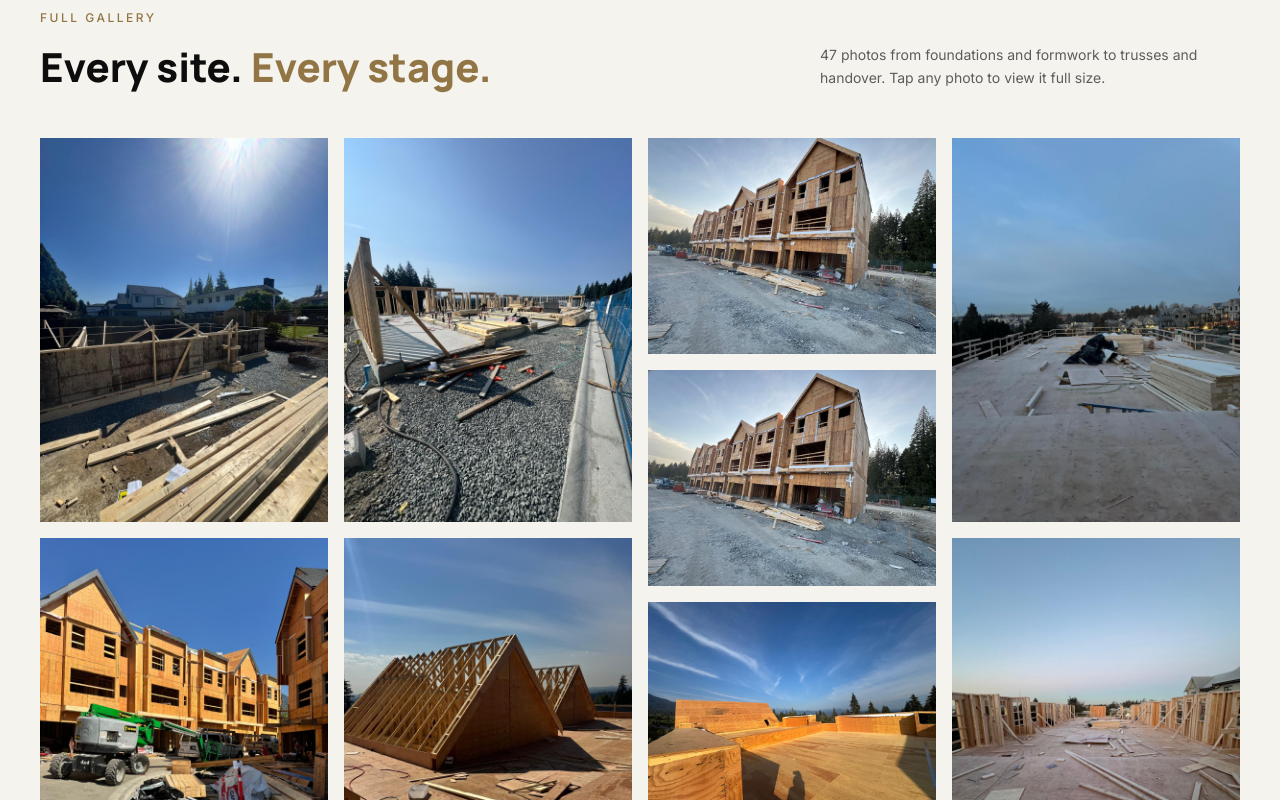
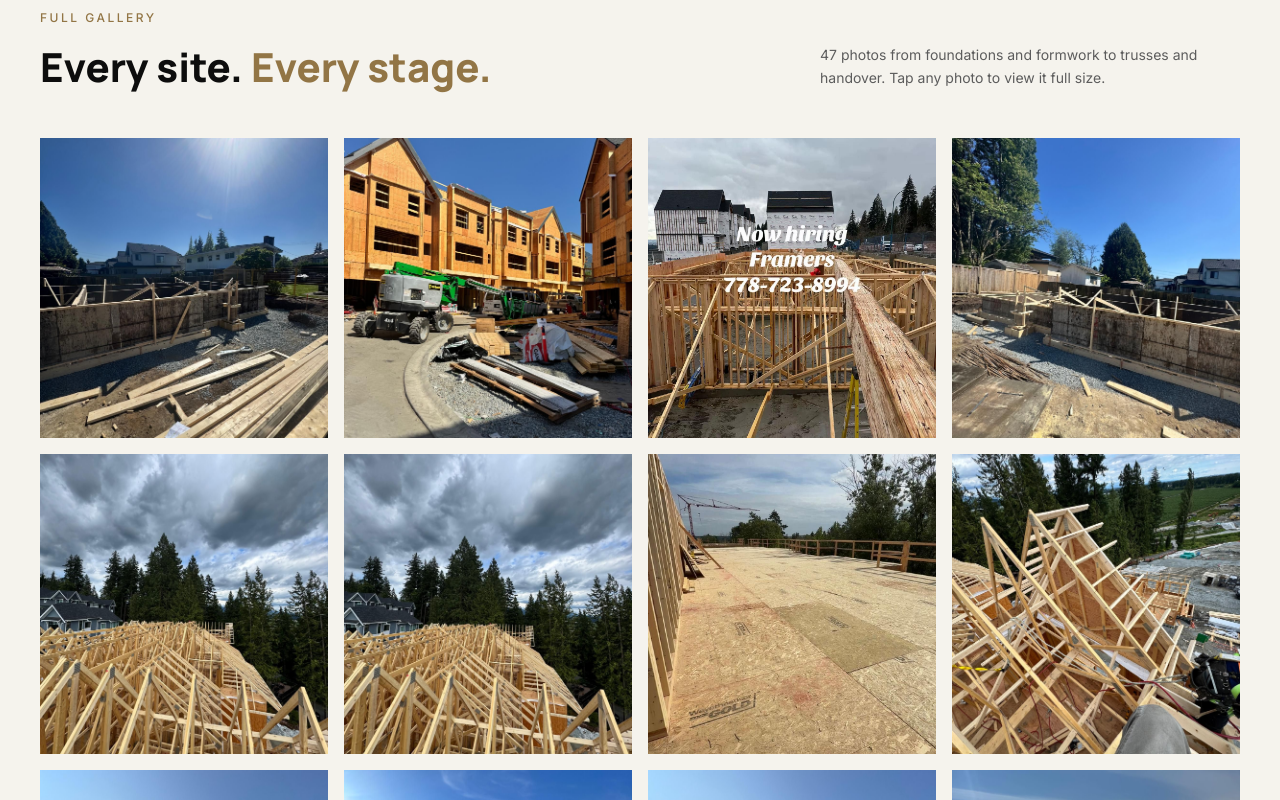
Before and after one commit to popuplocals/mannat-framing-, a Next.js app: page /projects in a window 1280 px wide. Shown: the part 4300-5100 px from the top of the page. Built offline with nearby package versions, Linux system fonts and the light colour scheme.

Commit message:
Justified photo gallery grid with a feature tile so the bottom edge is flush
Co-Authored-By: Claude Fable 5.1 <noreply@anthropic.com>

```diff
--- a/src/components/projects/SiteMedia.tsx
+++ b/src/components/projects/SiteMedia.tsx
@@ -10,6 +10,8 @@ import Lightbox, { type LightboxItem } from "@/components/projects/Lightbox";
 const videoItems: LightboxItem[] = SITE_VIDEOS.map((v, i) => ({ kind: "video", src: v.src, poster: v.poster, w: v.w, h: v.h, alt: `Mannat Framing site video ${i + 1}` }));
 const photoItems: LightboxItem[] = GALLERY_PHOTOS.map((p) => ({ kind: "image", src: p.src, w: p.w, h: p.h, alt: p.alt }));
 const allItems: LightboxItem[] = [...videoItems, ...photoItems];
+// First landscape photo becomes the double-width tile that makes the gallery grid tile perfectly.
+const FEATURED_PHOTO = Math.max(0, GALLERY_PHOTOS.findIndex((p) => p.w >= p.h));
 
 const PlayIcon = () => (
   <svg width="18" height="18" viewBox="0 0 24 24" fill="currentColor" aria-hidden="true"><path d="M8 5v14l11-7z" /></svg>
@@ -122,7 +124,8 @@ export default function SiteMedia() {
               {GALLERY_PHOTOS.length} photos from foundations and formwork to trusses and handover. Tap any photo to view it full size.
             </p>
           </motion.div>
-          <div className="columns-2 gap-4 md:columns-3 lg:columns-4 [&>*]:mb-4">
+          {/* Justified grid: uniform tiles + one double-width feature so 47 photos fill 48 cells on 2, 3 and 4 columns (flush bottom). */}
+          <div className="grid grid-cols-2 gap-4 auto-rows-[200px] sm:auto-rows-[240px] md:grid-cols-3 lg:grid-cols-4 lg:auto-rows-[300px] [grid-auto-flow:dense]">
             {GALLERY_PHOTOS.map((p, i) => (
               <motion.button
                 key={p.src}
@@ -135,8 +138,9 @@ export default function SiteMedia() {
                 whileHover={{ y: -4 }}
                 whileTap={{ scale: 0.98 }}
                 transition={{ duration: 0.5, ease: EASE, delay: (i % 4) * 0.06 }}
-                className="group relative block w-full cursor-pointer overflow-hidden bg-charcoal transition-shadow duration-[450ms] ease-spring hover:shadow-lift"
-                style={{ aspectRatio: `${p.w} / ${p.h}` }}
+                className={`group relative block h-full w-full cursor-pointer overflow-hidden bg-charcoal transition-shadow duration-[450ms] ease-spring hover:shadow-lift ${
+                  i === FEATURED_PHOTO ? "col-span-2" : ""
+                }`}
               >
                 <Image src={p.src} alt={p.alt} fill sizes="(min-width: 1024px) 25vw, (min-width: 768px) 33vw, 50vw" className="object-cover transition-transform duration-[600ms] ease-spring group-hover:scale-[1.05]" />
                 <span className="pointer-events-none absolute inset-0 bg-[linear-gradient(to_top,rgba(13,13,13,0.55)_0%,rgba(13,13,13,0)_50%)] opacity-0 transition-opacity duration-[400ms] ease-spring group-hover:opacity-100" />
```
